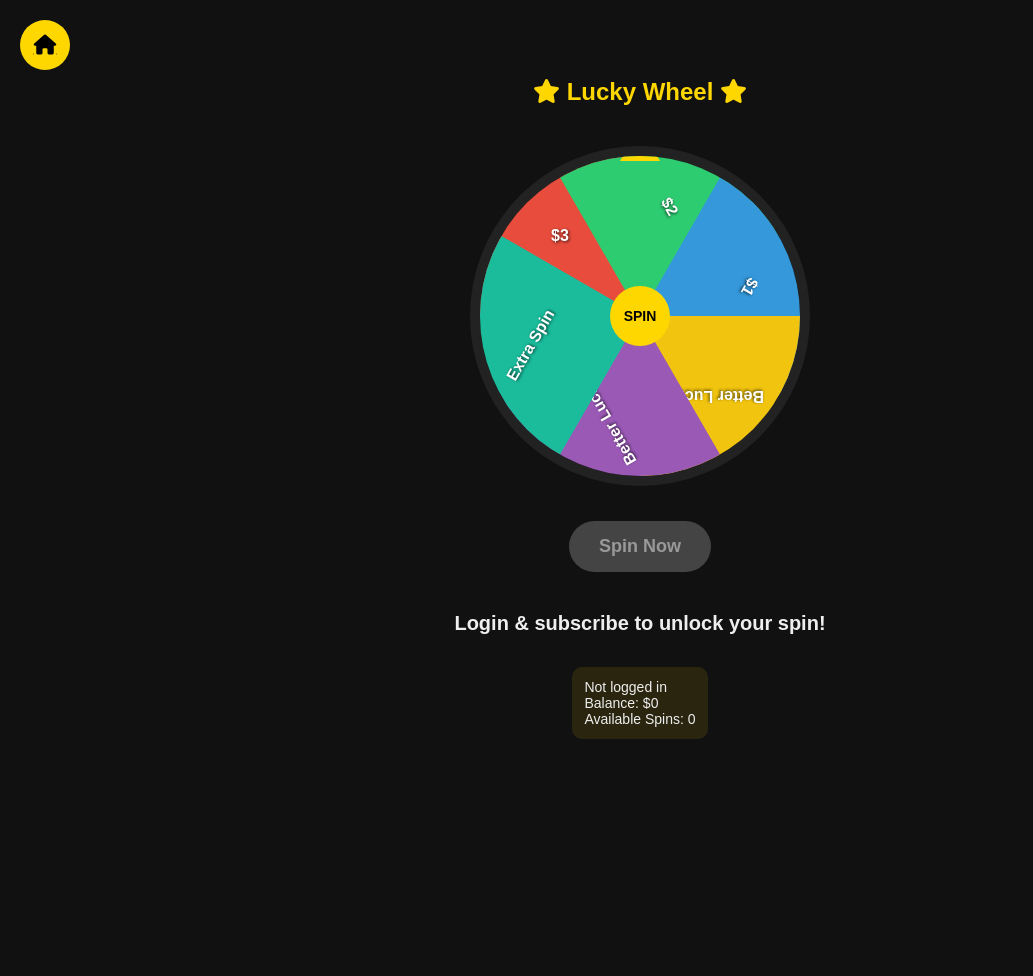
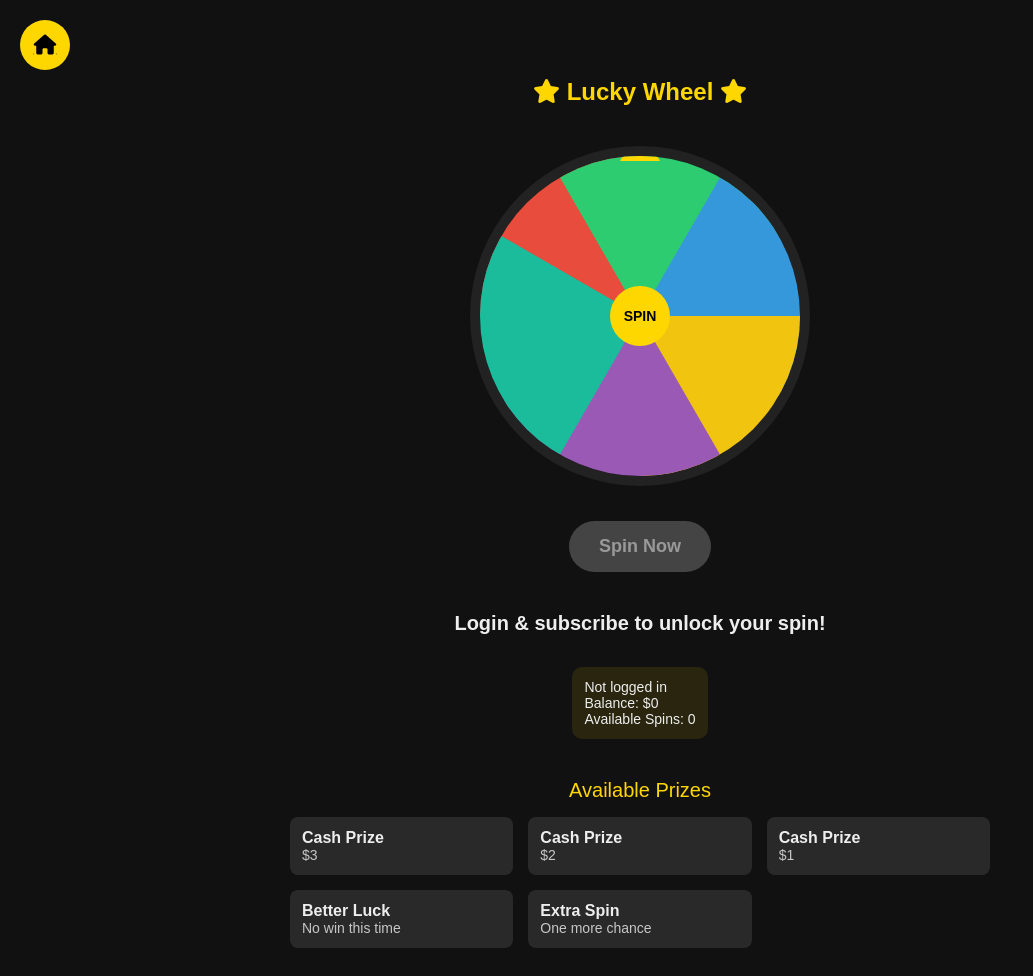
Before and after one commit to realitylottery/Reality-lottery1, a website: page public/wheel.html in a window 1280 px wide. Shown: the whole page, without its empty margins (0-1033 px from the left). Before the commit the page ends 800 px from the top, so only its background shows below. Drawn offline with Linux system fonts and the light colour scheme.

Commit message:
Update wheel.html

```diff
--- a/public/wheel.html
+++ b/public/wheel.html
@@ -26,7 +26,7 @@
     header { width:100%; text-align:center; font-size:24px; font-weight:bold; color:var(--primary-color); margin-bottom:20px; }
     .wheel-container { position:relative; width:320px; height:320px; border-radius:50%; overflow:hidden; border:10px solid #222; margin-bottom:15px; }
     .wheel { width:100%; height:100%; border-radius:50%; position:relative; transition: transform 5s cubic-bezier(0.17, 0.67, 0.21, 0.99); }
-    .wheel-section-item { position:absolute; width:50%; height:50%; transform-origin:100% 100%; left:0; top:0; display:flex; align-items:center; justify-content:center; font-weight:bold; text-shadow:1px 1px 3px rgba(0,0,0,0.7); font-size:16px; color:#fff; }
+    .wheel-section-item { position:absolute; width:50%; height:50%; transform-origin:100% 100%; left:0; top:0; }
     .section-1 { transform: rotate(0deg);   background: var(--section-1); }
     .section-2 { transform: rotate(60deg);  background: var(--section-2); }
     .section-3 { transform: rotate(120deg); background: var(--section-3); }
@@ -39,6 +39,15 @@
     .spin-btn:disabled { background:#444; color:#999; cursor:not-allowed; }
     .result { font-size:20px; font-weight:bold; text-align:center; min-height:35px; margin-top:10px; }
     .user-info { background:rgba(255,215,0,0.1); padding:12px; border-radius:10px; font-size:14px; }
+
+    /* إضافة أنماط قائمة الجوائز */
+    .prizes-container { width:100%; margin-top:20px; }
+    .prizes-title { text-align:center; font-size:20px; color:var(--primary-color); margin-bottom:15px; }
+    .prizes-list { display:grid; grid-template-columns:repeat(auto-fit, minmax(200px, 1fr)); gap:15px; }
+    .prize-item { display:flex; align-items:center; padding:12px; border-radius:8px; background:rgba(255,255,255,0.1); }
+    .prize-details { flex-grow:1; }
+    .prize-name { font-weight:bold; }
+    .prize-value { font-size:14px; opacity:0.8; }
   </style>
 </head>
 <body>
@@ -50,12 +59,12 @@
 
   <div class="wheel-container">
     <div class="wheel" id="wheel">
-      <div class="wheel-section-item section-1" data-prize="$3" data-type="money" data-amount="3">$3</div>
-      <div class="wheel-section-item section-2" data-prize="$2" data-type="money" data-amount="2">$2</div>
-      <div class="wheel-section-item section-3" data-prize="$1" data-type="money" data-amount="1">$1</div>
-      <div class="wheel-section-item section-4" data-prize="lose" data-type="lose" data-amount="0">Better Luck</div>
-      <div class="wheel-section-item section-5" data-prize="lose" data-type="lose" data-amount="0">Better Luck</div>
-      <div class="wheel-section-item section-6" data-prize="extra" data-type="extra" data-amount="0">Extra Spin</div>
+      <div class="wheel-section-item section-1" data-prize="$3" data-type="money" data-amount="3"></div>
+      <div class="wheel-section-item section-2" data-prize="$2" data-type="money" data-amount="2"></div>
+      <div class="wheel-section-item section-3" data-prize="$1" data-type="money" data-amount="1"></div>
+      <div class="wheel-section-item section-4" data-prize="lose" data-type="lose" data-amount="0"></div>
+      <div class="wheel-section-item section-5" data-prize="lose" data-type="lose" data-amount="0"></div>
+      <div class="wheel-section-item section-6" data-prize="extra" data-type="extra" data-amount="0"></div>
       <div class="center-circle">SPIN</div>
     </div>
     <div class="pointer"></div>
@@ -68,6 +77,43 @@
     <div id="userStatus">Checking your status...</div>
     <div id="userBalance">Balance: $0</div>
     <div id="availableSpins">Available Spins: 0</div>
+  </div>
+
+  <!-- إضافة قائمة الجوائز -->
+  <div class="prizes-container">
+    <div class="prizes-title">Available Prizes</div>
+    <div class="prizes-list">
+      <div class="prize-item">
+        <div class="prize-details">
+          <div class="prize-name">Cash Prize</div>
+          <div class="prize-value">$3</div>
+        </div>
+      </div>
+      <div class="prize-item">
+        <div class="prize-details">
+          <div class="prize-name">Cash Prize</div>
+          <div class="prize-value">$2</div>
+        </div>
+      </div>
+      <div class="prize-item">
+        <div class="prize-details">
+          <div class="prize-name">Cash Prize</div>
+          <div class="prize-value">$1</div>
+        </div>
+      </div>
+      <div class="prize-item">
+        <div class="prize-details">
+          <div class="prize-name">Better Luck</div>
+          <div class="prize-value">No win this time</div>
+        </div>
+      </div>
+      <div class="prize-item">
+        <div class="prize-details">
+          <div class="prize-name">Extra Spin</div>
+          <div class="prize-value">One more chance</div>
+        </div>
+      </div>
+    </div>
   </div>
 </div>
 
```
